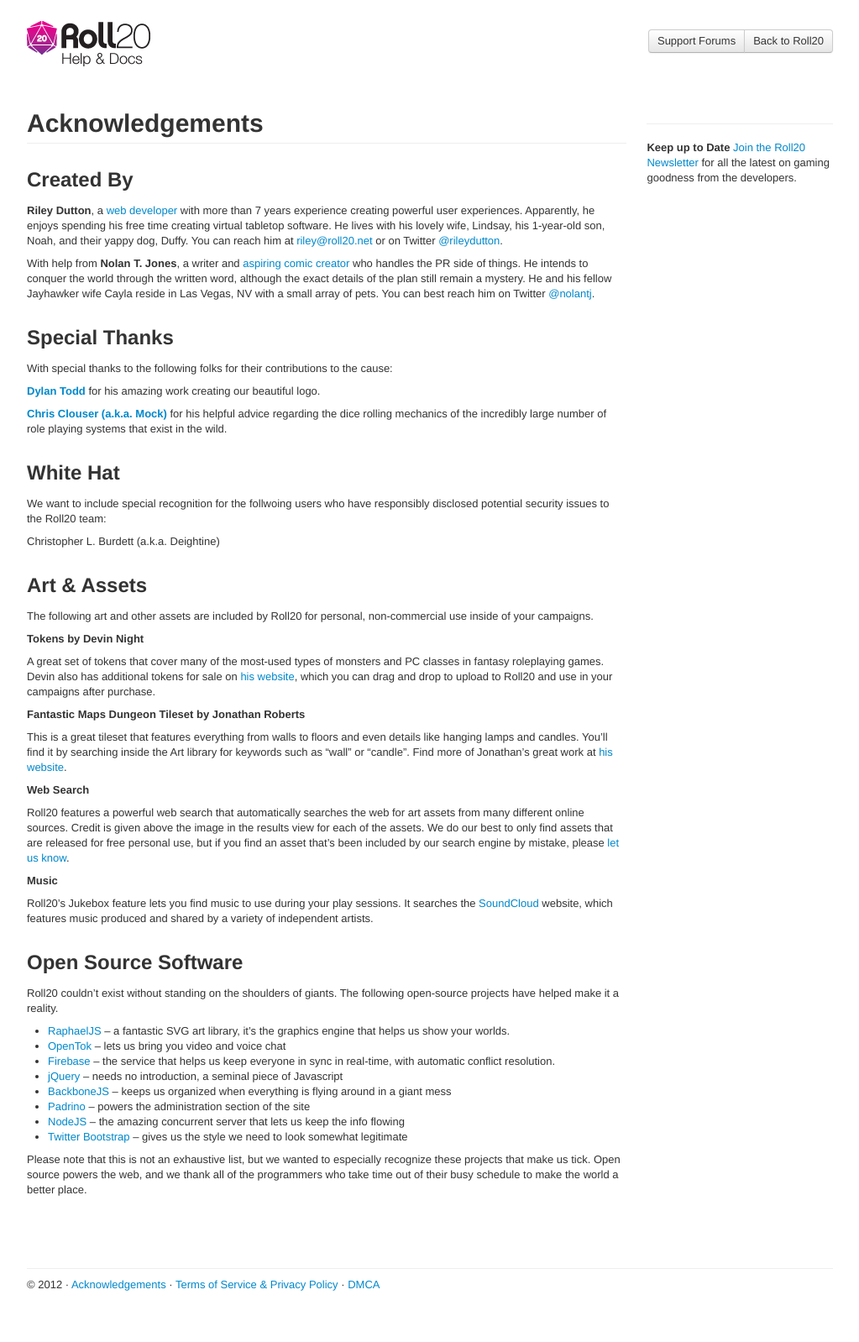
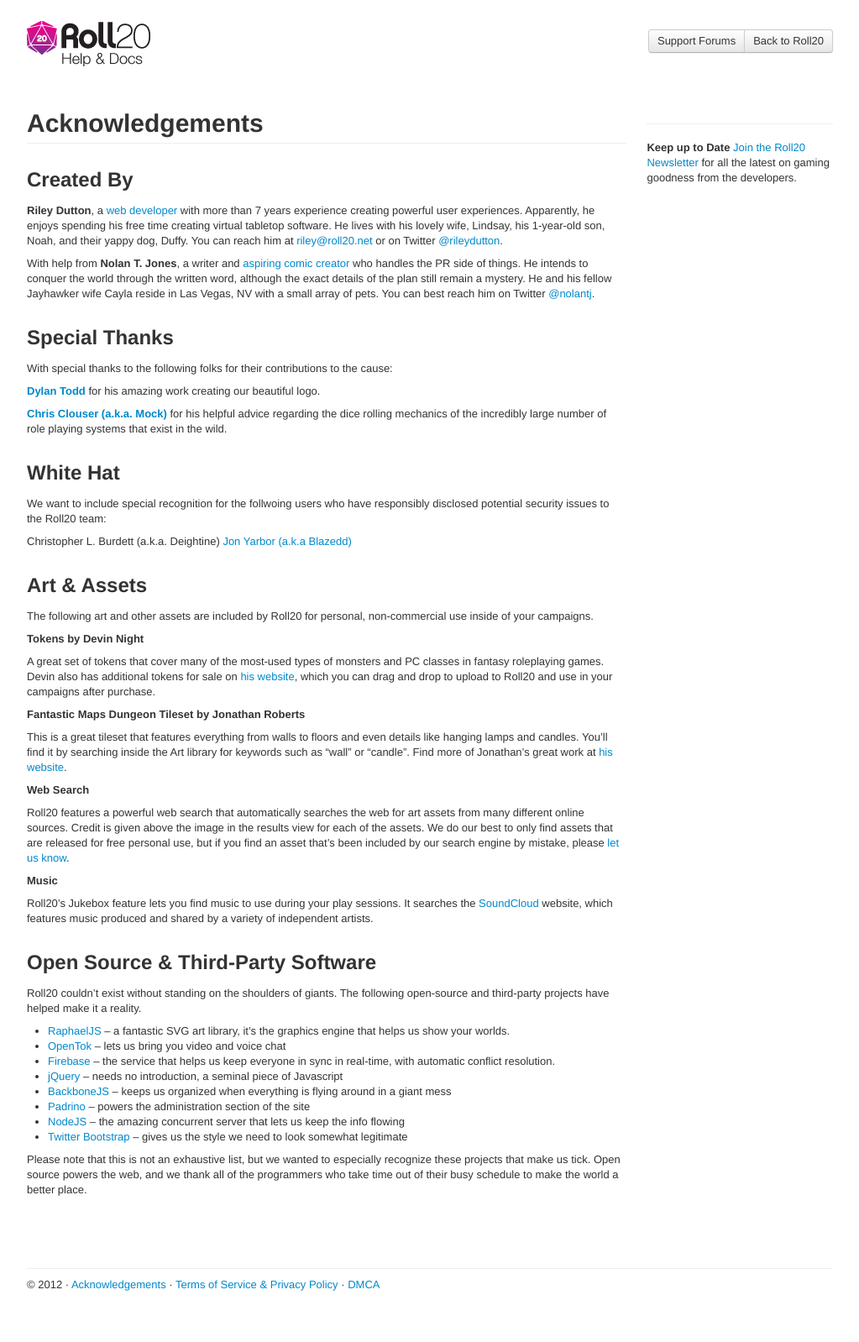
Before and after one commit to Roll20/help.roll20.net, a Jekyll site: the page built from _posts/2012-04-21-acknowledgements.markdown, in a window 1280 px wide. Shown: the whole page at 84% size, without its empty margins (128-1151 px from the left). Built offline with Jekyll 4.4.1, drawn with Linux system fonts in a browser that asks for light colours; nearby versions of some CDN libraries; Markdown is read by kramdown in place of the engine named in the settings; comment, search, counter and statistics services are not loaded.

Commit message:
adding white hat

```diff
--- a/_posts/2012-04-21-acknowledgements.markdown
+++ b/_posts/2012-04-21-acknowledgements.markdown
@@ -26,6 +26,7 @@ White Hat
 We want to include special recognition for the follwoing users who have responsibly disclosed potential security issues to the Roll20 team:
 
 Christopher L. Burdett (a.k.a. Deightine)
+[Jon Yarbor (a.k.a Blazedd)](http://jonyarbor.name)
 
 
 Art &amp; Assets
@@ -51,11 +52,11 @@ Roll20 features a powerful web search that automatically searches the web for ar
 Roll20's Jukebox feature lets you find music to use during your play sessions. It searches the [SoundCloud](http://www.soundcloud.com) website, which features music produced and shared by a variety of independent artists.
 
 
-Open Source Software
---------------------
+Open Source & Third-Party Software
+----------------------------------
 
 
-Roll20 couldn't exist without standing on the shoulders of giants. The following open-source projects have helped make it a reality.
+Roll20 couldn't exist without standing on the shoulders of giants. The following open-source and third-party projects have helped make it a reality.
 
 * [RaphaelJS](http://raphaeljs.com) -- a fantastic SVG art library, it's the graphics engine that helps us show your worlds.
 * [OpenTok](http://tokbox.com) -- lets us bring you video and voice chat
```
